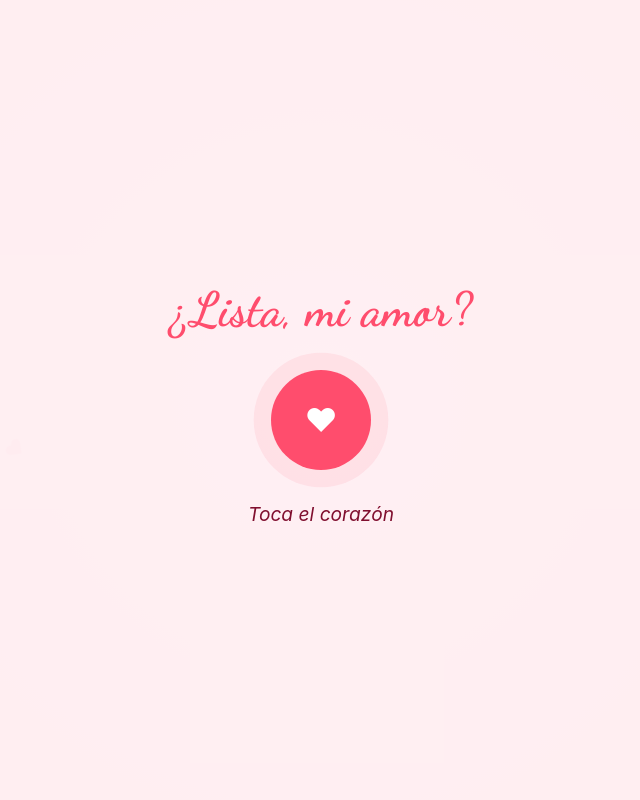
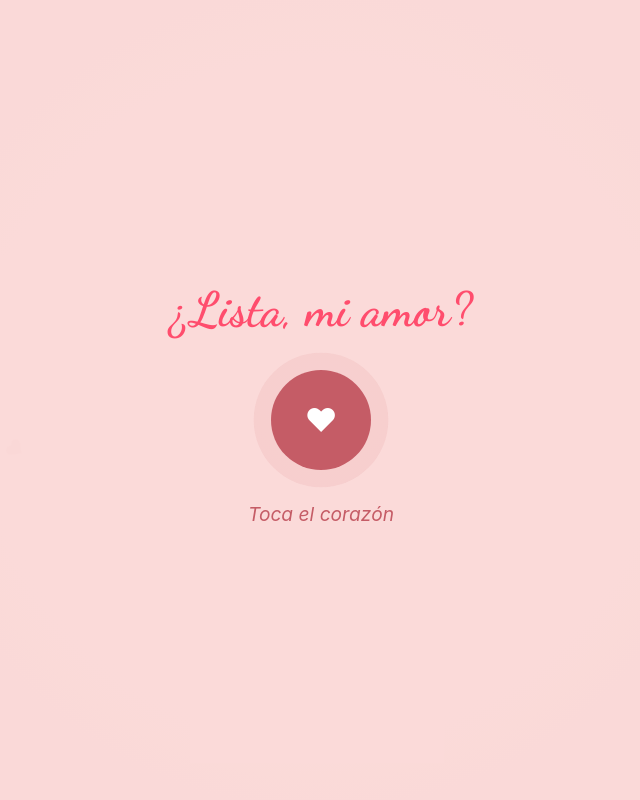
Before and after one commit to CsarG16/Tape, a Django app: page / in a window 1280 px wide. Shown: the whole page, without its empty margins (319-959 px from the left). Run offline with Django 5.2, Linux system fonts and the light colour scheme.

Commit message:
Update color palette to palo rosa variants

```diff
--- a/static/styles.css
+++ b/static/styles.css
@@ -1,12 +1,16 @@
 :root {
-    --romantic-pink: #ff85a1;
-    --romantic-red: #ff4d6d;
-    --bg-warm: #fff0f3;
+    --palo-rosa-1: #FBDBDA;
+    --palo-rosa-2: #F2C3C2;
+    --palo-rosa-3: #E9ABAC;
+    --palo-rosa-4: #E09698;
+    --palo-rosa-5: #D78286;
+    --palo-rosa-6: #CE6E75;
+    --palo-rosa-7: #C55C66;
     --text-dark: #590d22;
 }
 
 body {
-    background: radial-gradient(circle, #fff0f3 0%, #ffccd5 100%);
+    background: radial-gradient(circle, var(--palo-rosa-1) 0%, var(--palo-rosa-2) 100%);
     color: var(--text-dark);
     font-family: 'Inter', system-ui, -apple-system, sans-serif;
     display: flex;
@@ -22,10 +26,10 @@ body {
     text-align: center;
     padding: 3rem;
     border-radius: 2rem;
-    background: rgba(255, 255, 255, 0.4);
+    background: rgba(255, 255, 255, 0.3);
     backdrop-filter: blur(15px);
-    border: 2px solid rgba(255, 133, 161, 0.3);
-    box-shadow: 0 20px 40px rgba(255, 77, 109, 0.15);
+    border: 2px solid var(--palo-rosa-3);
+    box-shadow: 0 20px 40px rgba(197, 92, 102, 0.15);
     z-index: 10;
     max-width: 90%;
     animation: fadeIn 2s ease-out;
@@ -37,24 +41,23 @@ body {
 }
 
 h1 {
-    font-family: 'Inter', sans-serif; /* Could use a more cursive font if imported */
     font-weight: 800;
     font-size: 2.5rem;
     margin-bottom: 1rem;
-    background: linear-gradient(to right, var(--romantic-red), var(--romantic-pink));
+    background: linear-gradient(to right, var(--palo-rosa-7), var(--palo-rosa-5));
     -webkit-background-clip: text;
     -webkit-text-fill-color: transparent;
 }
 
 p {
     font-size: 1.2rem;
-    color: #800f2f;
+    color: var(--palo-rosa-7);
     margin-bottom: 2rem;
     font-style: italic;
 }
 
 .heart-btn {
-    background: var(--romantic-red);
+    background: var(--palo-rosa-7);
     color: white;
     border: none;
     width: 100px;
@@ -65,7 +68,7 @@ p {
     display: inline-flex;
     justify-content: center;
     align-items: center;
-    box-shadow: 0 10px 20px rgba(255, 77, 109, 0.4);
+    box-shadow: 0 10px 20px rgba(197, 92, 102, 0.4);
     transition: all 0.4s cubic-bezier(0.175, 0.885, 0.32, 1.275);
     position: relative;
     animation: pulse 1.5s infinite;
@@ -77,15 +80,15 @@ p {
 }
 
 @keyframes pulse {
-    0% { box-shadow: 0 0 0 0 rgba(255, 77, 109, 0.7); }
-    70% { box-shadow: 0 0 0 20px rgba(255, 77, 109, 0); }
-    100% { box-shadow: 0 0 0 0 rgba(255, 77, 109, 0); }
+    0% { box-shadow: 0 0 0 0 rgba(197, 92, 102, 0.7); }
+    70% { box-shadow: 0 0 0 20px rgba(197, 92, 102, 0); }
+    100% { box-shadow: 0 0 0 0 rgba(197, 92, 102, 0); }
 }
 
 /* Floating hearts background */
 .floating-heart {
     position: absolute;
-    color: var(--romantic-pink);
+    color: var(--palo-rosa-4);
     font-size: 1.5rem;
     pointer-events: none;
     z-index: 1;
@@ -106,7 +109,7 @@ p {
     left: 0;
     width: 100%;
     height: 100%;
-    background: rgba(255, 240, 243, 0.95);
+    background: rgba(251, 219, 218, 0.95);
     display: flex;
     flex-direction: column;
     justify-content: center;
```
